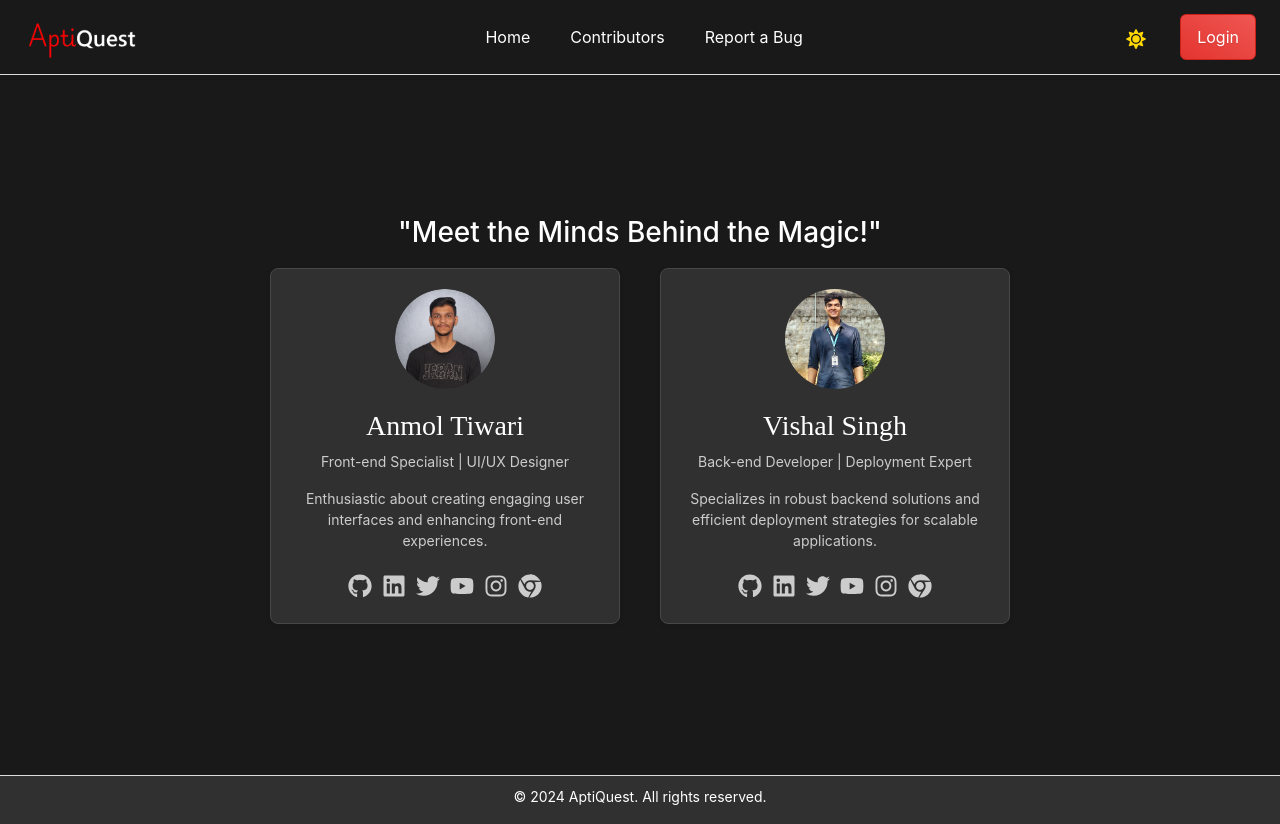
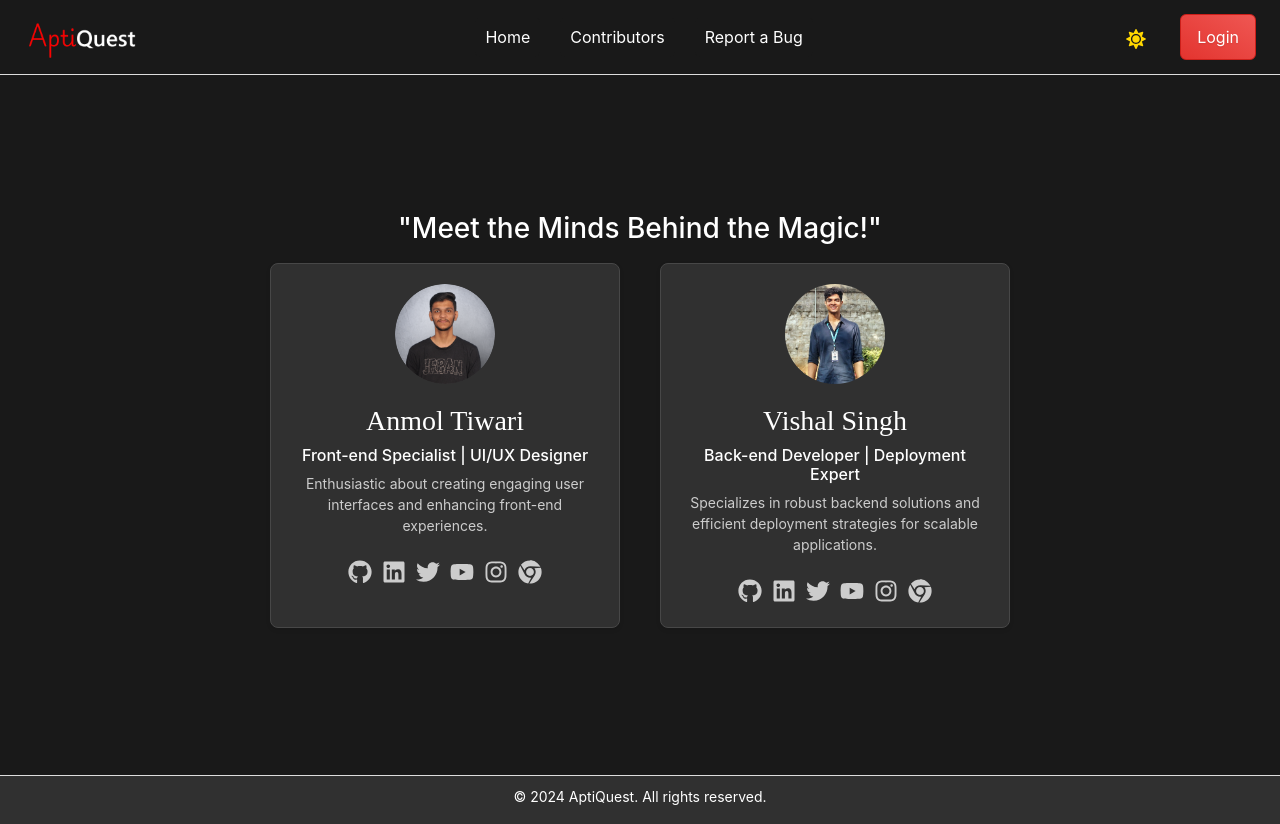
Before and after one commit to anmoltiwari0712/AptiQuest-Frontend, a React (Create React App) app: page /contributors in a window 1280 px wide. Built offline with nearby package versions, Linux system fonts and the light colour scheme; a web font is replaced by a local one.

Commit message:
updated the contribution tags in contribution.js

```diff
--- a/src/pages/contributors.js
+++ b/src/pages/contributors.js
@@ -70,7 +70,7 @@ const Contributors = () => {
             />
             <h3 className="name-head ">{contributor.name}</h3>
 
-            <p>{contributor.profile1}</p>
+            <h6>{contributor.profile1}</h6>
             <p>{contributor.profile2}</p>
 
 
```
